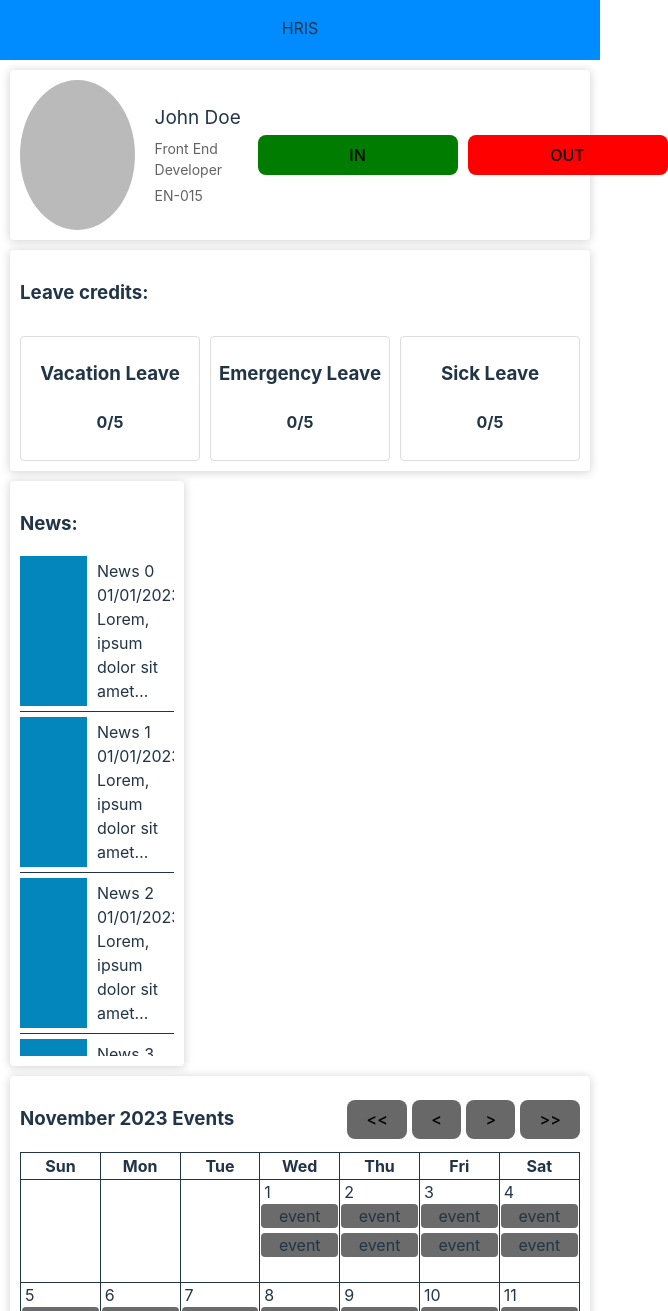
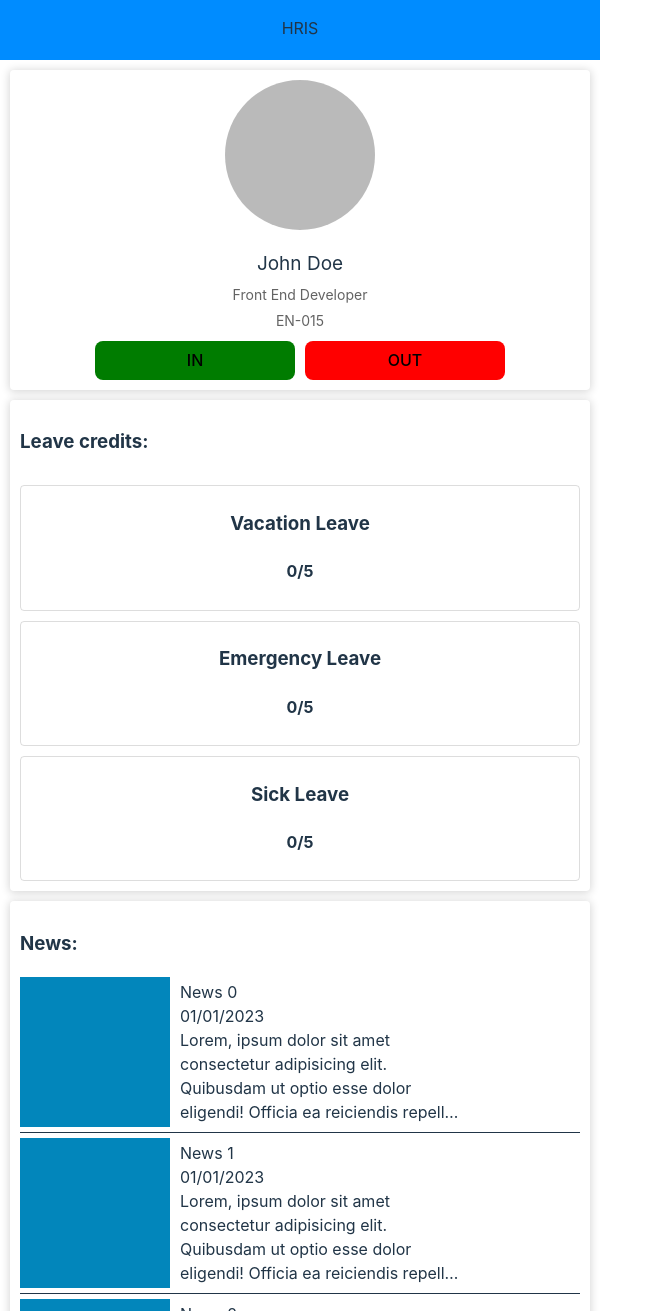
Before and after one commit to kreeshianAlvir/hr-management-v2, a React (Vite) app: page / in a window 600 px wide. Shown: the top 1311 px of the page, 668 px wide, since content can reach past the window. Built offline with nearby package versions, Linux system fonts and the light colour scheme.

Commit message:
created a responsive scss file and imported it on the app.jsx

```diff
--- a/src/App.jsx
+++ b/src/App.jsx
@@ -1,4 +1,5 @@
 import "./App.css";
+import "./assets/scss/responsive.scss";
 import { Header } from "./components/Header";
 import { Home } from "./pages/Home";
 
--- /dev/null
+++ b/src/assets/scss/responsive.scss
@@ -0,0 +1,27 @@
+@media only screen and (min-width: 500px) and (max-width: 720px) {
+  .home {
+    .upper-section {
+      flex-direction: column;
+      gap: 10px;
+
+      .details {
+        flex-direction: column;
+        p {
+          text-align: center !important;
+        }
+      }
+    }
+
+    .middle-section {
+      .tile-cont {
+        flex-direction: column;
+      }
+    }
+
+    .lower-section {
+      .news-section {
+        width: 100% !important;
+      }
+    }
+  }
+}
```
